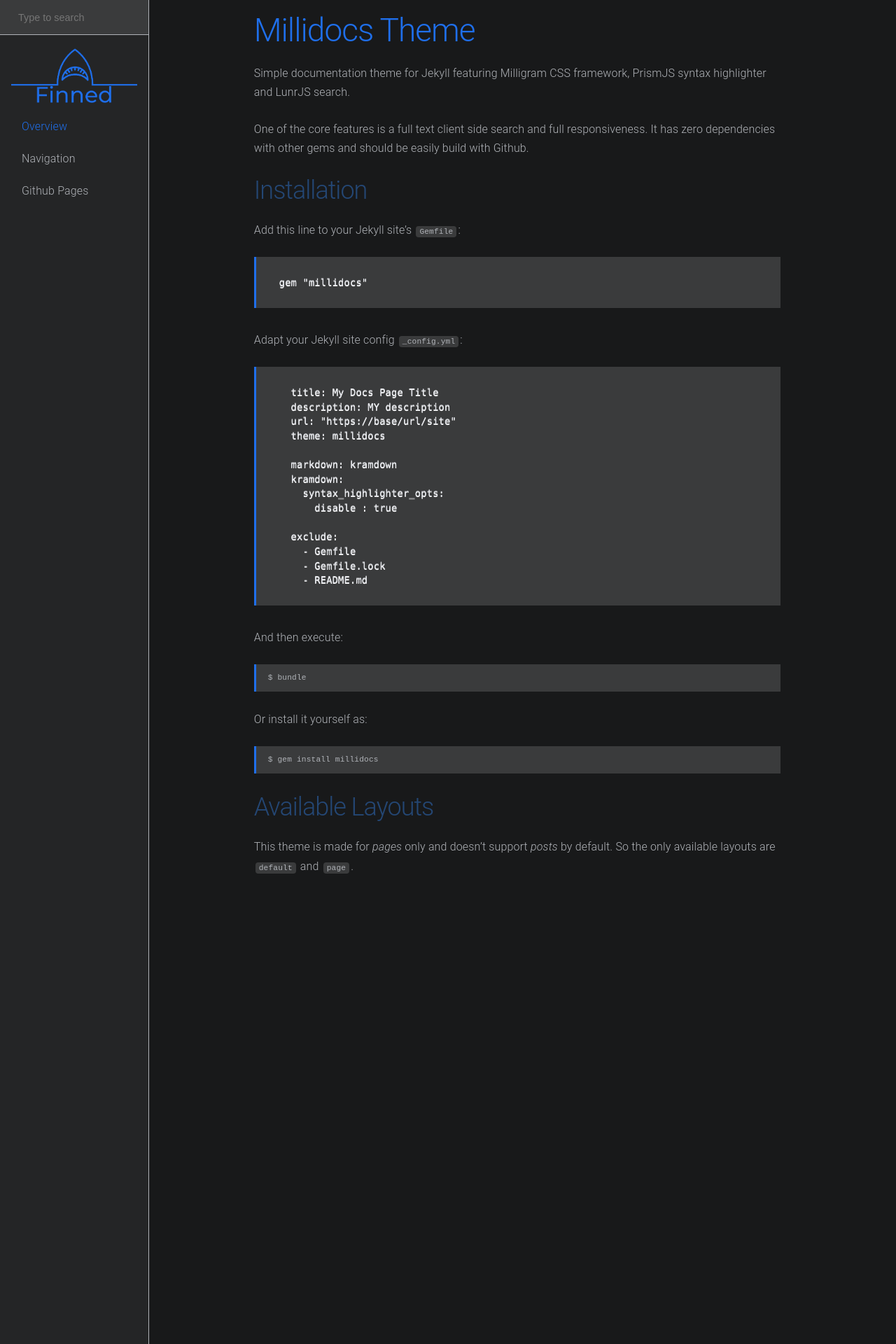
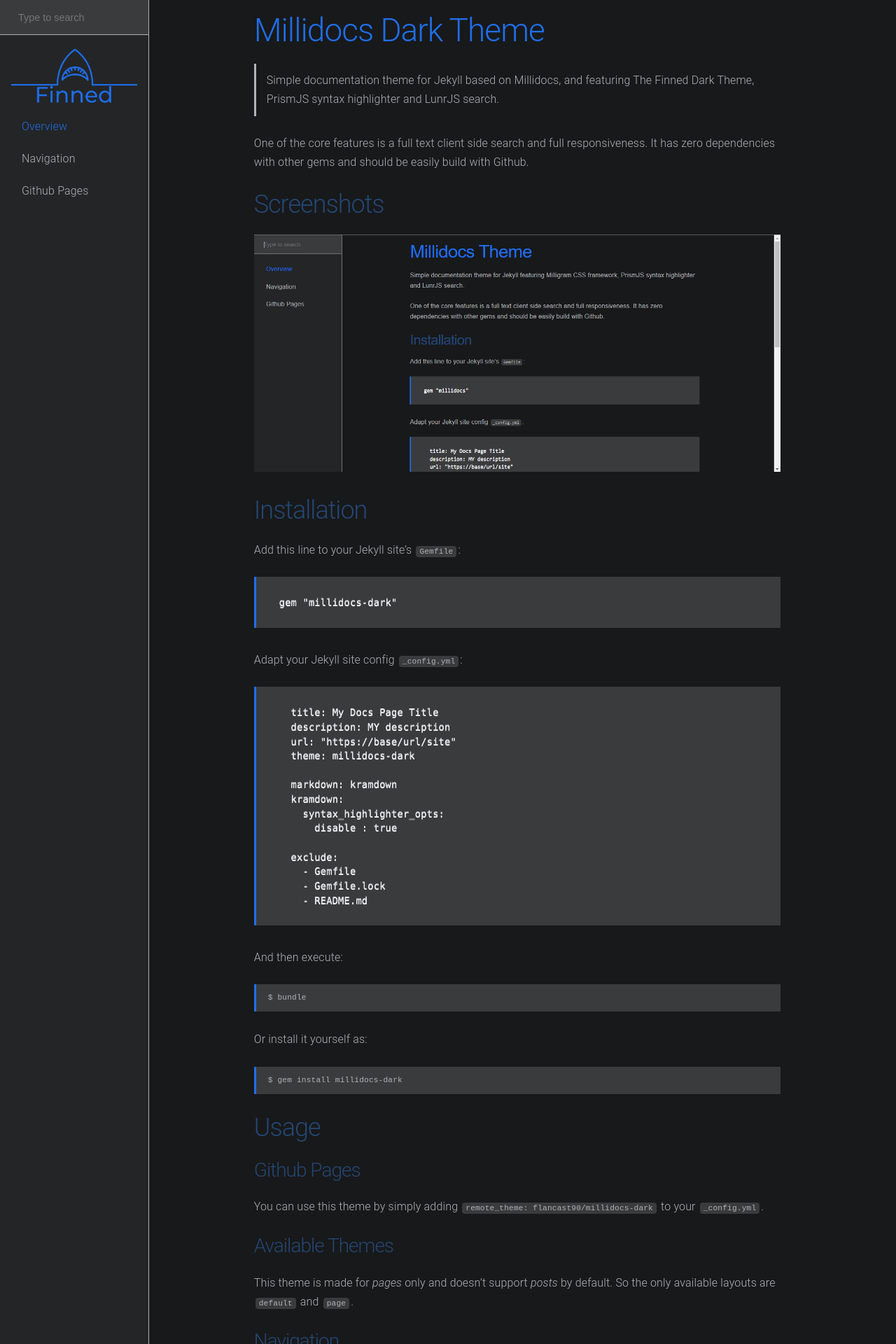
Before and after one commit to flancast90/Millidocs-Dark, a Jekyll site: the page built from index.md, in a window 1280 px wide. Shown: the top 1920 px of the page at 70% size. Built offline with Jekyll 4.4.1, drawn with Linux system fonts in a browser that asks for light colours; some of the changed text lies outside the part shown.

Commit message:
Update index.md

````diff
--- a/index.md
+++ b/index.md
@@ -4,18 +4,23 @@ title: Overview
 navigation: 1
 ---
 
-# Millidocs Theme
-
-Simple documentation theme for Jekyll featuring [Milligram CSS framework](http://milligram.io/), [PrismJS syntax highlighter](http://prismjs.com/) and [LunrJS search](https://lunrjs.com/).
+# Millidocs Dark Theme
+> Simple documentation theme for Jekyll based on [Millidocs](https://github.com/alexander-heimbuch/millidocs), and featuring [The Finned Dark Theme](https://finned.tech), [PrismJS syntax highlighter](http://prismjs.com/) and [LunrJS search](https://lunrjs.com/).
 
 One of the core features is a full text client side search and full responsiveness. It has zero dependencies with other gems and should be easily build with Github.
+
+
+## Screenshots
+
+![screenshot](/thumbnail.PNG)
+
 
 ## Installation
 
 Add this line to your Jekyll site's `Gemfile`:
 
 ```ruby
-gem "millidocs"
+gem "millidocs-dark"
 ```
 
 Adapt your Jekyll site config `_config.yml`:
@@ -24,7 +29,7 @@ Adapt your Jekyll site config `_config.yml`:
   title: My Docs Page Title
   description: MY description
   url: "https://base/url/site"
-  theme: millidocs
+  theme: millidocs-dark
 
   markdown: kramdown
   kramdown:
@@ -43,8 +48,44 @@ And then execute:
 
 Or install it yourself as:
 
-    $ gem install millidocs
+    $ gem install millidocs-dark
 
-## Available Layouts
+
+## Usage
+
+### Github Pages
+
+You can use this theme by simply adding `remote_theme: flancast90/millidocs-dark` to your `_config.yml`.
+
+### Available Themes
 
 This theme is made for _pages_ only and doesn't support _posts_ by default. So the only available layouts are `default` and `page`.
+
+### Navigation
+
+The navigation supports especially only one level. If you need deep nested structures you propably should use a larger documentation system like [GitBook](https://www.gitbook.com/).
+
+Not every page by default is part of the navigation. If you want to add a page to the navigation you have to add the `navigation` attribute with a desired `index`:
+
+```
+---
+layout: page
+title: Navigation
+navigation: 2
+---
+```
+
+The navigation `index` is starting with 1 representing the first item.
+
+
+## Development
+
+To set up your environment to develop this theme, run `bundle install`.
+
+Your theme is setup just like a normal Jekyll site! To test your theme, run `bundle exec jekyll serve` and open your browser at `http://localhost:4000`. This starts a Jekyll server using your theme. Add pages, documents, data, etc. like normal to test your theme's contents. As you make modifications to your theme and to your content, your site will regenerate and you should see the changes in the browser after a refresh, just like normal.
+
+When your theme is released, only the files in `_layouts`, `_includes`, and `_sass` tracked with Git will be released.
+
+## License
+
+The theme is available as open source under the terms of the [MIT License](https://opensource.org/licenses/MIT).
````
